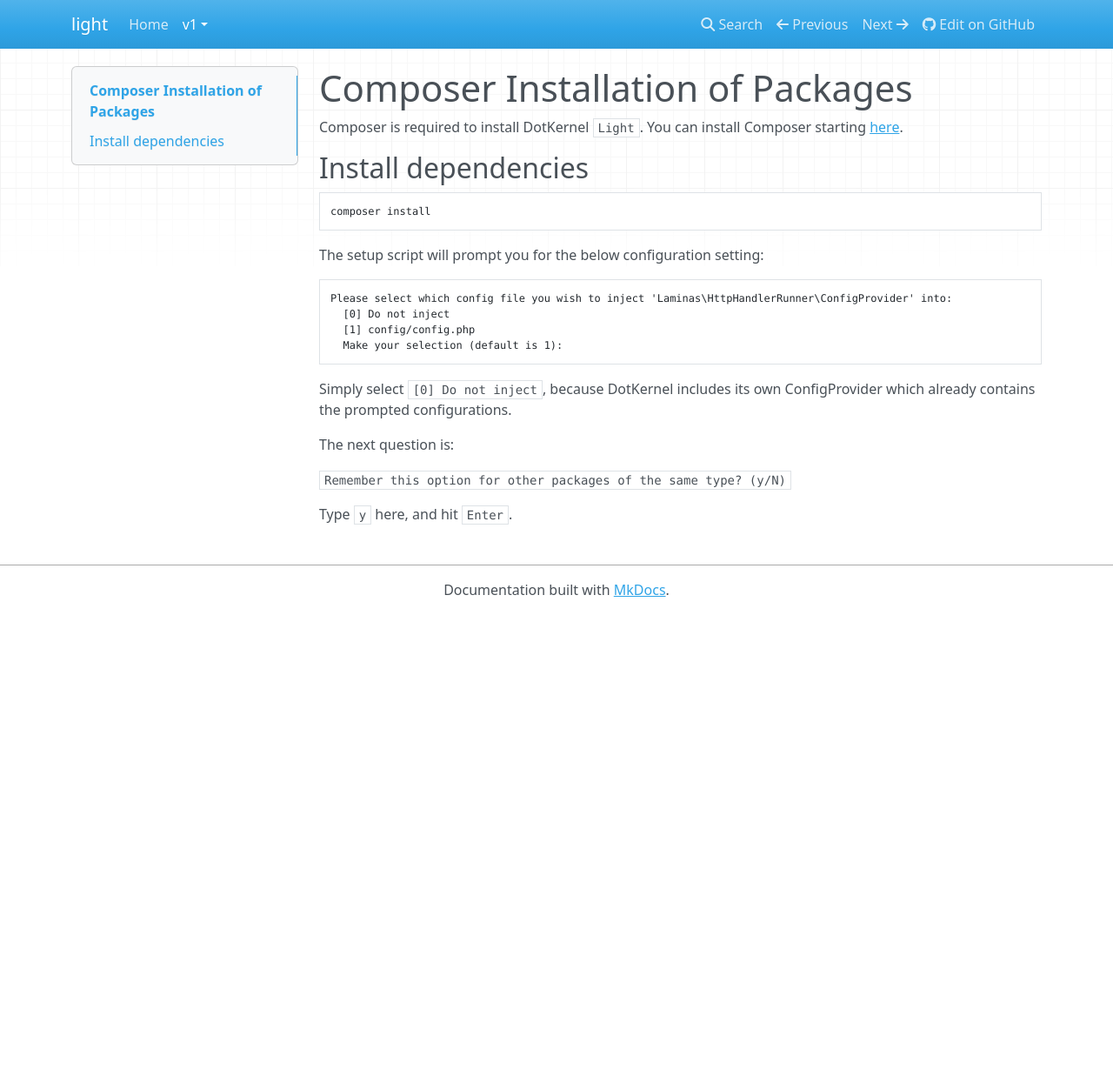
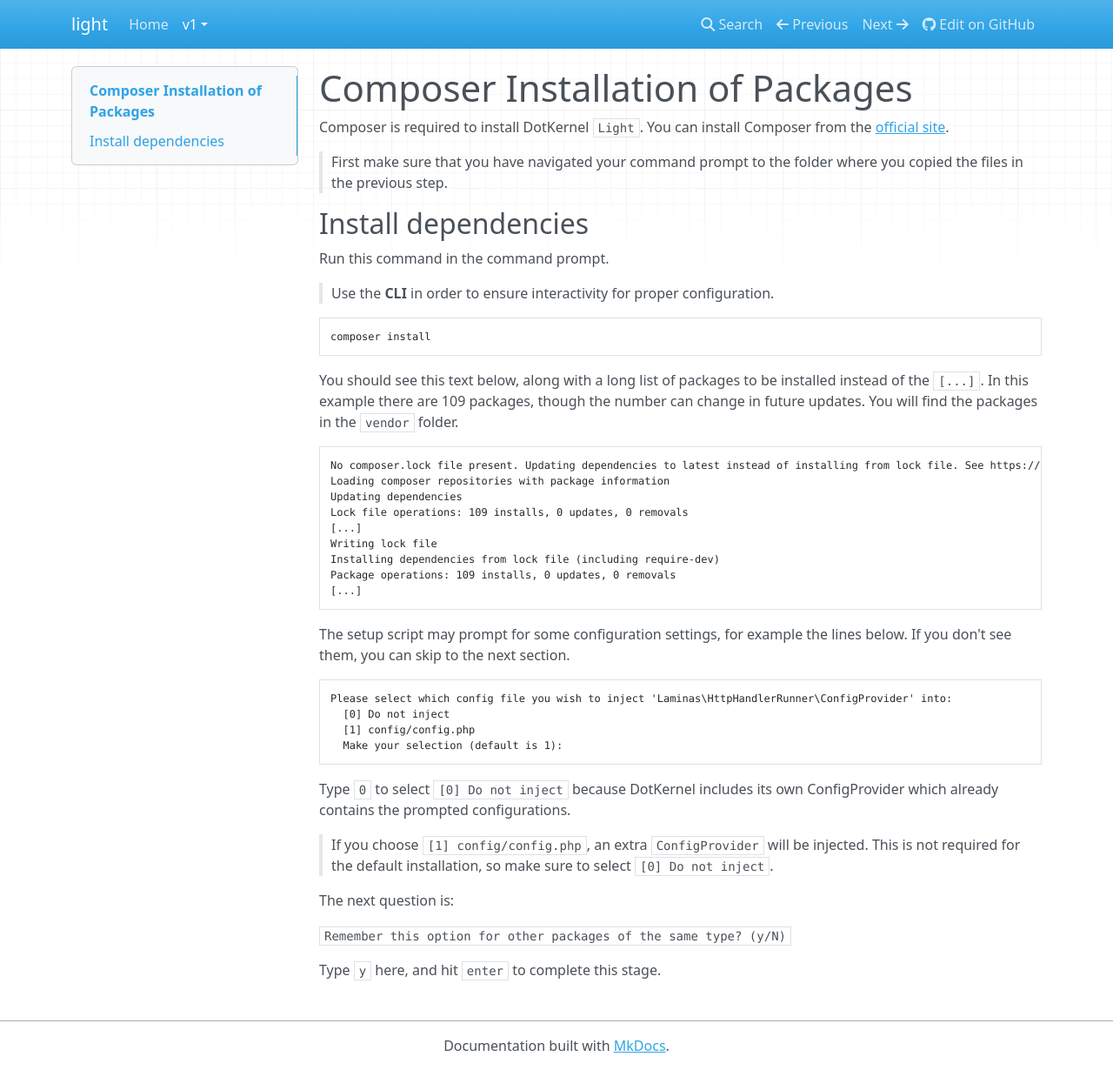
Before and after one commit to dotkernel/light-documentation, an MkDocs documentation site: the page built from docs/book/v1/installation/composer.md, in a window 1280 px wide and 1230 px high. Shown: the whole window at 87% size. Built offline with MkDocs 1.6.1, drawn with Linux system fonts in a browser that asks for light colours; nearby versions of some CDN libraries.

Commit message:
updated composer, reqs page
Signed-off-by: bidi <bidi@apidemia.com>

````diff
--- a/docs/book/v1/installation/composer.md
+++ b/docs/book/v1/installation/composer.md
@@ -1,14 +1,37 @@
 # Composer Installation of Packages
 
-Composer is required to install DotKernel `Light`. You can install Composer starting [here](https://getcomposer.org/).
+Composer is required to install DotKernel `Light`. You can install Composer from the [official site](https://getcomposer.org/).
+
+> First make sure that you have navigated your command prompt to the folder where you copied the files in the previous step.
 
 ## Install dependencies
+
+Run this command in the command prompt.
+
+> Use the **CLI** in order to ensure interactivity for proper configuration.
 
 ```shell
 composer install
 ```
 
-The setup script will prompt you for the below configuration setting:
+You should see this text below, along with a long list of packages to be installed instead of the `[...]`.
+In this example there are 109 packages, though the number can change in future updates.
+You will find the packages in the `vendor` folder.
+
+```shell
+No composer.lock file present. Updating dependencies to latest instead of installing from lock file. See https://getcomposer.org/install for more information.
+Loading composer repositories with package information
+Updating dependencies
+Lock file operations: 109 installs, 0 updates, 0 removals
+[...]
+Writing lock file
+Installing dependencies from lock file (including require-dev)
+Package operations: 109 installs, 0 updates, 0 removals
+[...]
+```
+
+The setup script may prompt for some configuration settings, for example the lines below.
+If you don't see them, you can skip to the next section.
 
 ```shell
 Please select which config file you wish to inject 'Laminas\HttpHandlerRunner\ConfigProvider' into:
@@ -17,10 +40,13 @@
   Make your selection (default is 1):
 ```
 
-Simply select `[0] Do not inject`, because DotKernel includes its own ConfigProvider which already contains the prompted configurations.
+Type `0` to select `[0] Do not inject` because DotKernel includes its own ConfigProvider which already contains the prompted configurations.
+
+> If you choose `[1] config/config.php`, an extra `ConfigProvider` will be injected.
+> This is not required for the default installation, so make sure to select `[0] Do not inject`.
 
 The next question is:
 
 `Remember this option for other packages of the same type? (y/N)`
 
-Type `y` here, and hit `Enter`.
+Type `y` here, and hit `enter` to complete this stage.
````
